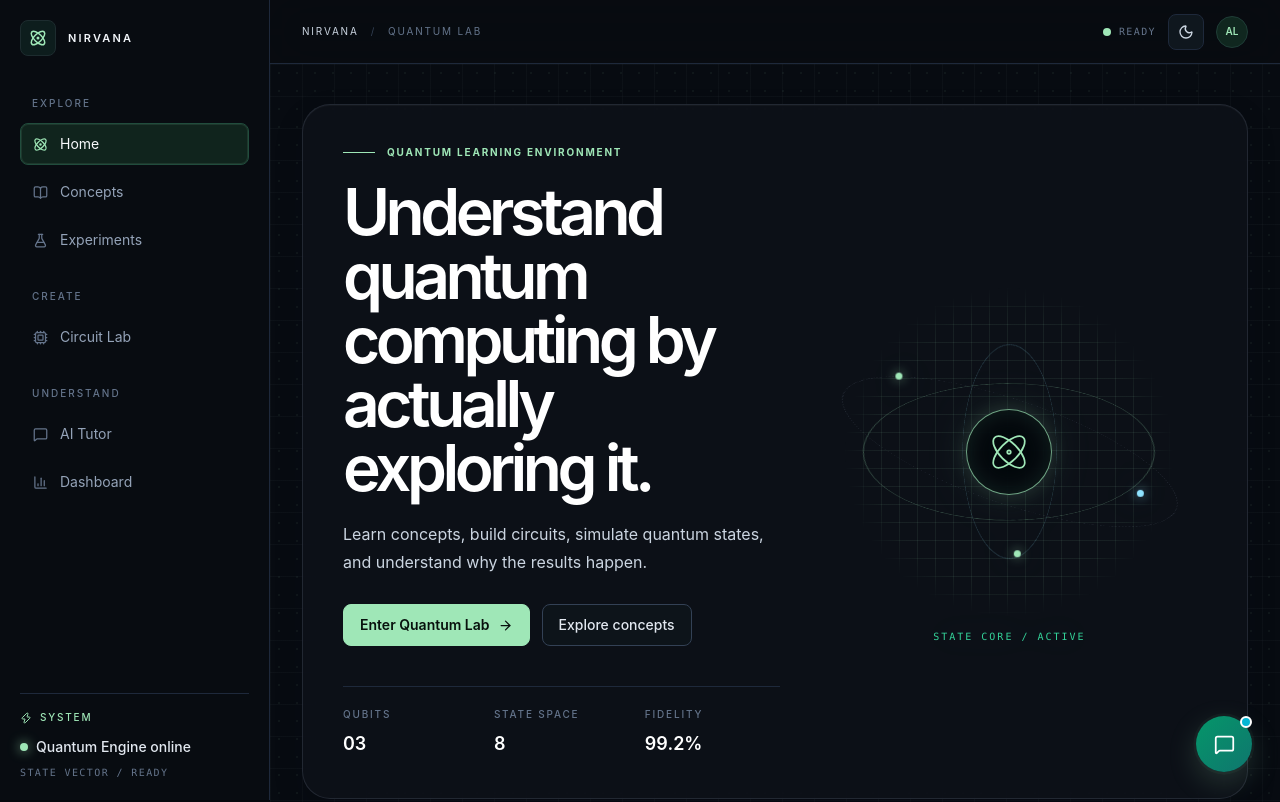
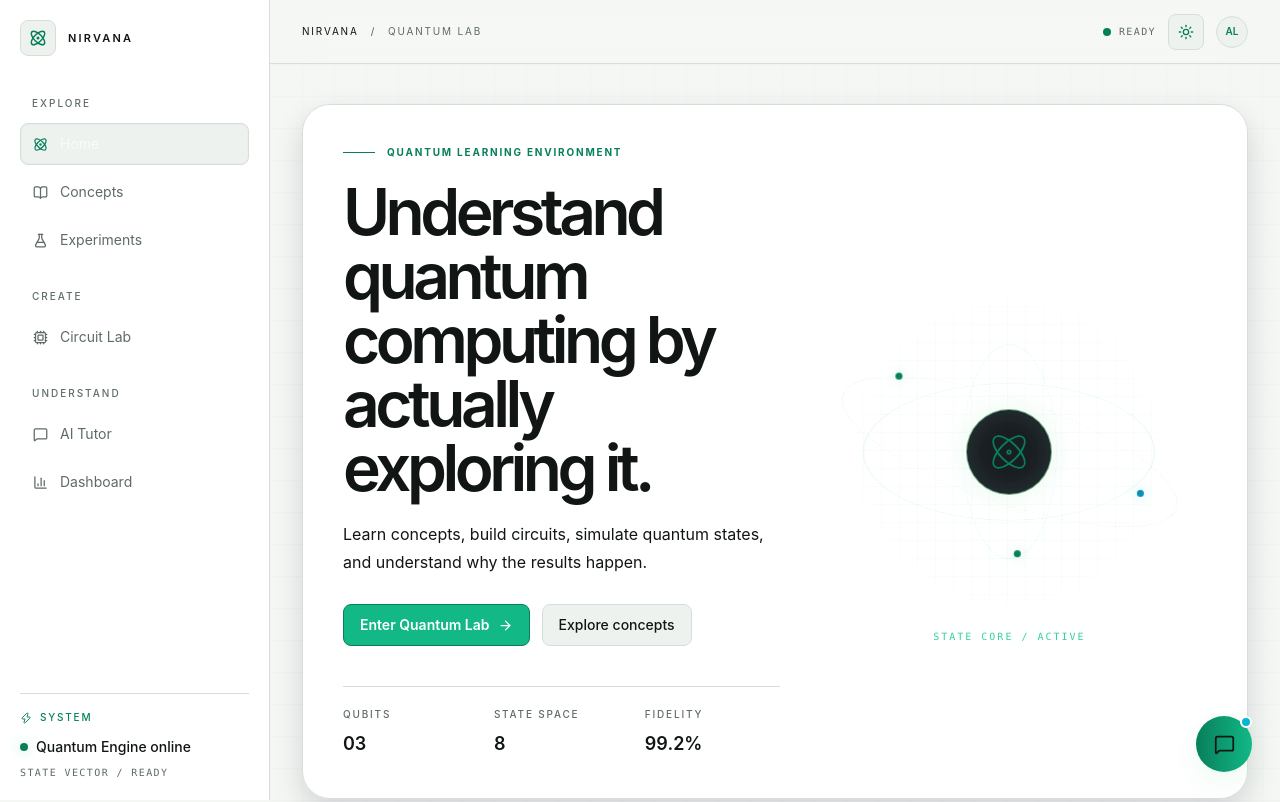
Before and after one commit to parthhemani08-dev/sih-website, a Next.js app: page / in a window 1280 px wide. Shown: the top 802 px of the page. Built offline with nearby package versions, Linux system fonts and the light colour scheme.

Commit message:
Update NIRVANA homepage footer

```diff
--- a/app/globals.css
+++ b/app/globals.css
@@ -3,23 +3,42 @@
 @tailwind utilities;
 
 :root {
-  --background: #05080d;
-  --foreground: #edf3f1;
-  --muted: #a3b0bc;
-  --panel: rgba(15, 19, 26, 0.92);
-  --panel-soft: rgba(17, 24, 31, 0.9);
-  --border: rgba(148, 163, 184, 0.16);
-  --accent: #9fe7b7;
-  --accent-strong: #70d8a1;
-  --accent-soft: rgba(159, 231, 183, 0.12);
-  --cyan: #8fe3ff;
+  --background: #f5f7f5;
+  --foreground: #111614;
+  --surface: #ffffff;
+  --surface-secondary: #eef2ef;
+  --muted: #5f6b65;
+  --panel: #ffffff;
+  --panel-soft: #eef2ef;
+  --border: #d6ded9;
+  --accent: #087f5b;
+  --accent-strong: #12b886;
+  --accent-soft: rgba(8, 127, 91, 0.12);
+  --accent-foreground: #ffffff;
+  --cyan: #0891b2;
+}
+
+html.dark {
+  --background: #080a0a;
+  --foreground: #f5f7f6;
+  --surface: #101313;
+  --surface-secondary: #151918;
+  --muted: #9aa5a0;
+  --panel: #101313;
+  --panel-soft: #151918;
+  --border: #29312e;
+  --accent: #20c997;
+  --accent-strong: #12b886;
+  --accent-soft: rgba(32, 201, 151, 0.12);
+  --accent-foreground: #08110d;
+  --cyan: #38d9e8;
 }
 
 * { box-sizing: border-box; }
 
 html {
   scroll-behavior: smooth;
-  color-scheme: dark;
+  color-scheme: light;
   background: var(--background);
 }
 
@@ -27,9 +46,8 @@ html.dark { color-scheme: dark; }
 
 body {
   margin: 0;
-  background:
-    radial-gradient(circle at top, rgba(84, 170, 130, 0.08), transparent 35%),
-    linear-gradient(180deg, #05080d 0%, #070c12 100%);
+  background-color: var(--background);
+  background-image: radial-gradient(circle at top, color-mix(in srgb, var(--accent) 8%, transparent), transparent 35%);
   color: var(--foreground);
   font-family: Inter, "Segoe UI", sans-serif;
   transition: background-color 0.2s ease, color 0.2s ease;
@@ -48,14 +66,14 @@ body {
 
 @layer utilities {
   .glass {
-    background: rgba(15, 19, 26, 0.78);
+    background: color-mix(in srgb, var(--surface) 92%, transparent);
     border: 1px solid var(--border);
     box-shadow: inset 0 1px 0 rgba(255,255,255,0.03), 0 12px 30px rgba(2, 6, 23, 0.14);
     backdrop-filter: blur(10px);
   }
 
   .panel-soft {
-    background: rgba(12, 17, 22, 0.88);
+    background: var(--surface-secondary);
     border: 1px solid var(--border);
   }
 
@@ -77,12 +95,57 @@ body {
 }
 
 .quantum-grid {
-  background-color: #070b11;
+  background-color: var(--background);
   background-image:
     linear-gradient(rgba(148, 163, 184, 0.04) 1px, transparent 1px),
     linear-gradient(90deg, rgba(148, 163, 184, 0.04) 1px, transparent 1px),
     radial-gradient(rgba(159, 231, 183, 0.12) 0.6px, transparent 0.8px);
   background-size: 32px 32px, 32px 32px, 18px 18px;
+}
+
+/* Existing pages use a mixture of Tailwind utility colors and the shared tokens.
+   These light-theme adapters keep legacy surfaces and typography in sync while
+   preserving intentionally dark quantum instrument panels. */
+html:not(.dark) [class~="text-white"] { color: var(--foreground) !important; }
+html:not(.dark) [class~="text-slate-100"],
+html:not(.dark) [class~="text-slate-200"],
+html:not(.dark) [class~="text-slate-300"] { color: var(--foreground) !important; }
+html:not(.dark) [class~="text-slate-400"],
+html:not(.dark) [class~="text-slate-500"] { color: var(--muted) !important; }
+html:not(.dark) [class~="text-slate-600"],
+html:not(.dark) [class~="text-slate-700"] { color: color-mix(in srgb, var(--muted) 82%, var(--foreground)) !important; }
+
+html:not(.dark) [class~="border-slate-700"],
+html:not(.dark) [class~="border-slate-800"],
+html:not(.dark) [class~="border-slate-200"] { border-color: var(--border) !important; }
+html:not(.dark) [class~="divide-slate-800"] > :not([hidden]) ~ :not([hidden]) { border-color: var(--border) !important; }
+html:not(.dark) [class~="bg-slate-50"],
+html:not(.dark) [class~="bg-white"] { background-color: var(--surface) !important; }
+html:not(.dark) [class~="bg-slate-100"] { background-color: var(--surface-secondary) !important; }
+html:not(.dark) [class~="bg-slate-900"],
+html:not(.dark) [class~="bg-slate-950"] { background-color: var(--surface-secondary) !important; }
+
+/* Legacy page markup contains arbitrary dark Tailwind colors. Normalize every
+   dark surface and text token here so light mode changes the full interface,
+   including the home showcase and simulator panels. */
+html:not(.dark) [class*="bg-[#"] { background-color: var(--surface-secondary) !important; }
+html:not(.dark) [class*="bg-[#9fe7b7]"] { background-color: var(--accent) !important; }
+html:not(.dark) [class*="bg-[#baf2d1]"] { background-color: var(--accent-strong) !important; }
+html:not(.dark) [class*="bg-[#08110d]"] { background-color: var(--accent-foreground) !important; }
+html:not(.dark) [class*="bg-[radial-gradient"],
+html:not(.dark) [class*="bg-[linear-gradient"] { background-image: none !important; }
+
+html:not(.dark) [class*="border-[#"] { border-color: var(--border) !important; }
+html:not(.dark) [class*="border-[#9fe7b7]"] { border-color: var(--accent) !important; }
+
+html:not(.dark) [class*="text-[#"] { color: var(--foreground) !important; }
+html:not(.dark) [class*="text-[#9fe7b7]"] { color: var(--accent) !important; }
+html:not(.dark) [class*="text-[#08110d]"] { color: var(--accent-foreground) !important; }
+html:not(.dark) [class~="text-cyan-300"],
+html:not(.dark) [class~="text-cyan-200"] { color: var(--cyan) !important; }
+
+html:not(.dark) [class*="bg-gradient-to"] {
+  background-image: linear-gradient(to right, var(--accent), var(--accent-strong)) !important;
 }
 
 .particle { animation: float 8s ease-in-out infinite; }
@@ -178,184 +241,3 @@ body {
   overflow-x: auto;
   margin: 0.5em 0;
 }
-.markdown-message .katex { font-size: 1em; }@tailwind base;
-@tailwind components;
-@tailwind utilities;
-
-:root {
-  --background: #05080d;
-  --foreground: #edf3f1;
-  --muted: #a3b0bc;
-  --panel: rgba(15, 19, 26, 0.92);
-  --panel-soft: rgba(17, 24, 31, 0.9);
-  --border: rgba(148, 163, 184, 0.16);
-  --accent: #9fe7b7;
-  --accent-strong: #70d8a1;
-  --accent-soft: rgba(159, 231, 183, 0.12);
-  --cyan: #8fe3ff;
-}
-
-* { box-sizing: border-box; }
-
-html {
-  scroll-behavior: smooth;
-  color-scheme: dark;
-  background: var(--background);
-}
-
-html.dark { color-scheme: dark; }
-
-body {
-  margin: 0;
-  background:
-    radial-gradient(circle at top, rgba(84, 170, 130, 0.08), transparent 35%),
-    linear-gradient(180deg, #05080d 0%, #070c12 100%);
-  color: var(--foreground);
-  font-family: Inter, "Segoe UI", sans-serif;
-  transition: background-color 0.2s ease, color 0.2s ease;
-}
-
-::selection {
-  background: rgba(159, 231, 183, 0.25);
-  color: #f8fafc;
-}
-
-@layer base {
-  h1, h2, h3, h4 { letter-spacing: -0.04em; }
-  a { text-decoration: none; }
-  button, input, textarea { font: inherit; }
-}
-
-@layer utilities {
-  .glass {
-    background: rgba(15, 19, 26, 0.78);
-    border: 1px solid var(--border);
-    box-shadow: inset 0 1px 0 rgba(255,255,255,0.03), 0 12px 30px rgba(2, 6, 23, 0.14);
-    backdrop-filter: blur(10px);
-  }
-
-  .panel-soft {
-    background: rgba(12, 17, 22, 0.88);
-    border: 1px solid var(--border);
-  }
-
-  .eyebrow {
-    font-size: 10px;
-    font-weight: 700;
-    letter-spacing: 0.18em;
-    text-transform: uppercase;
-    color: var(--accent);
-  }
-
-  .muted {
-    color: var(--muted);
-  }
-
-  .section-rule {
-    border-top: 1px solid var(--border);
-  }
-}
-
-.quantum-grid {
-  background-color: #070b11;
-  background-image:
-    linear-gradient(rgba(148, 163, 184, 0.04) 1px, transparent 1px),
-    linear-gradient(90deg, rgba(148, 163, 184, 0.04) 1px, transparent 1px),
-    radial-gradient(rgba(159, 231, 183, 0.12) 0.6px, transparent 0.8px);
-  background-size: 32px 32px, 32px 32px, 18px 18px;
-}
-
-.particle { animation: float 8s ease-in-out infinite; }
-.particle:nth-child(2n) { animation-delay: -2s; }
-@keyframes float {
-  0%, 100% { transform: translateY(0); opacity: 0.18; }
-  50% { transform: translateY(-8px); opacity: 0.4; }
-}
-
-.orbit-ring {
-  position: absolute;
-  inset: 50% auto auto 50%;
-  border: 1px solid rgba(159, 231, 183, 0.18);
-  border-radius: 999px;
-  transform: translate(-50%, -50%) rotate(-18deg);
-}
-.orbit-ring-one { width: 100%; height: 68%; }
-.orbit-ring-two { width: 68%; height: 100%; transform: translate(-50%, -50%) rotate(62deg); }
-.orbit-ring-three { width: 84%; height: 84%; border-color: rgba(143, 227, 255, 0.18); transform: translate(-50%, -50%) rotate(24deg); }
-.orbit-particle {
-  position: absolute;
-  left: 50%;
-  top: 50%;
-  width: 10px;
-  height: 10px;
-  border-radius: 999px;
-  background: var(--accent);
-  border: 2px solid rgba(5, 8, 13, 0.8);
-  box-shadow: 0 0 16px rgba(159, 231, 183, 0.4);
-}
-.orbit-particle-one { animation: orbit-one 9s linear infinite; }
-.orbit-particle-two { animation: orbit-two 11s linear infinite; background: var(--cyan); }
-@keyframes orbit-one { from { transform: translate(-50%, -50%) rotate(0deg) translateX(145px) rotate(0deg); } to { transform: translate(-50%, -50%) rotate(360deg) translateX(145px) rotate(-360deg); } }
-@keyframes orbit-two { from { transform: translate(-50%, -50%) rotate(180deg) translateX(118px) rotate(-180deg); } to { transform: translate(-50%, -50%) rotate(540deg) translateX(118px) rotate(-540deg); } }
-
-.state-core { filter: drop-shadow(0 0 18px rgba(159, 231, 183, 0.12)); }
-.state-core-grid {
-  background-image: linear-gradient(rgba(159, 231, 183, 0.08) 1px, transparent 1px), linear-gradient(90deg, rgba(159, 231, 183, 0.08) 1px, transparent 1px);
-  background-size: 18px 18px;
-  mask-image: radial-gradient(circle, black 0 58%, transparent 72%);
-}
-.state-core-ring { position: absolute; inset: 12%; border: 1px solid rgba(159, 231, 183, 0.28); border-radius: 50%; }
-.state-core-ring-a { animation: core-spin-a 12s linear infinite; }
-.state-core-ring-b { inset: 22%; border-color: rgba(143, 227, 255, 0.2); animation: core-spin-b 10s linear infinite reverse; }
-.state-core-ring-c { inset: 4%; border-style: dashed; border-color: rgba(148, 163, 184, 0.18); animation: core-spin-c 18s linear infinite; }
-.state-core-node { position: absolute; width: 7px; height: 7px; border-radius: 50%; background: var(--accent); box-shadow: 0 0 12px rgba(159, 231, 183, 0.7); }
-.state-core-node-a { left: 18%; top: 28%; animation: core-node-a 5s ease-in-out infinite; }
-.state-core-node-b { right: 15%; top: 60%; background: var(--cyan); box-shadow: 0 0 12px rgba(143, 227, 255, 0.7); animation: core-node-b 6s ease-in-out infinite; }
-.state-core-node-c { left: 48%; bottom: 20%; animation: core-node-c 4s ease-in-out infinite; }
-.state-core-center {
-  position: absolute; left: 50%; top: 50%; display: flex; height: 86px; width: 86px; transform: translate(-50%, -50%); align-items: center; justify-content: center; border: 1px solid rgba(159, 231, 183, 0.7); border-radius: 50%; background: rgba(2, 6, 12, 0.9); color: var(--accent); box-shadow: inset 0 0 24px rgba(159, 231, 183, 0.12), 0 0 20px rgba(159, 231, 183, 0.12);
-}
-@keyframes core-spin-a { from { transform: rotateX(62deg) rotateZ(0deg); } to { transform: rotateX(62deg) rotateZ(360deg); } }
-@keyframes core-spin-b { from { transform: rotateY(64deg) rotateZ(360deg); } to { transform: rotateY(64deg) rotateZ(0deg); } }
-@keyframes core-spin-c { from { transform: rotateX(72deg) rotateY(18deg) rotateZ(0deg); } to { transform: rotateX(72deg) rotateY(18deg) rotateZ(360deg); } }
-@keyframes core-node-a { 50% { transform: translate(18px, 12px); } }
-@keyframes core-node-b { 50% { transform: translate(-15px, -20px); } }
-@keyframes core-node-c { 50% { transform: translate(12px, -10px); } }
-
-.circuit-trace {
-  background: linear-gradient(var(--accent), var(--accent)) 0 0 / 1px 70% no-repeat, linear-gradient(90deg, var(--accent), var(--accent)) 0 0 / 70% 1px no-repeat, radial-gradient(circle, var(--accent-strong) 0 3px, transparent 3px) right 28% / 8px 8px no-repeat;
-}
-
-.assistant-pulse { animation: assistant-pulse 2.8s ease-in-out infinite; }
-@keyframes assistant-pulse { 0%, 100% { box-shadow: 0 10px 30px rgba(159,231,183,.18); } 50% { box-shadow: 0 10px 30px rgba(159,231,183,.18), 0 0 0 7px rgba(159,231,183,.1); } }
-
-/* Styling for AI chat responses rendered as Markdown (headers, bold, lists, math) */
-.markdown-message h1, .markdown-message h2, .markdown-message h3, .markdown-message h4 {
-  font-weight: 600;
-  margin-top: 0.9em;
-  margin-bottom: 0.4em;
-  color: inherit;
-}
-.markdown-message h3, .markdown-message h4 { font-size: 0.95em; }
-.markdown-message p { margin-bottom: 0.6em; }
-.markdown-message p:last-child { margin-bottom: 0; }
-.markdown-message strong { font-weight: 600; }
-.markdown-message ul, .markdown-message ol {
-  margin: 0.4em 0 0.6em 1.2em;
-  padding: 0;
-}
-.markdown-message li { margin-bottom: 0.25em; }
-.markdown-message code {
-  background: rgba(255, 255, 255, 0.08);
-  padding: 1px 5px;
-  border-radius: 4px;
-  font-size: 0.9em;
-}
-.markdown-message pre {
-  background: rgba(255, 255, 255, 0.06);
-  padding: 10px 12px;
-  border-radius: 8px;
-  overflow-x: auto;
-  margin: 0.5em 0;
-}
-.markdown-message .katex { font-size: 1em; }
--- a/components/platform-shell.tsx
+++ b/components/platform-shell.tsx
@@ -62,8 +62,8 @@ export default function PlatformShell({ children }: { children: React.ReactNode
 
   return (
     <AssistantProvider>
-      <div className="min-h-screen bg-[#05080d] text-slate-100">
-        <aside className={`fixed inset-y-0 left-0 z-40 w-[270px] border-r border-slate-800 bg-[#090d12]/95 p-5 backdrop-blur-xl transition-transform lg:translate-x-0 ${open ? "translate-x-0" : "-translate-x-full"}`}>
+      <div className="min-h-screen bg-[var(--background)] text-[var(--foreground)]">
+        <aside className={`fixed inset-y-0 left-0 z-40 w-[270px] border-r border-[var(--border)] bg-[var(--surface)] p-5 backdrop-blur-xl transition-transform lg:translate-x-0 ${open ? "translate-x-0" : "-translate-x-full"}`}>
           <div className="flex items-center justify-between">
             <Link href="/" onClick={() => setOpen(false)} className="flex items-center gap-3">
               <span className="flex h-9 w-9 items-center justify-center rounded-lg border border-[#1d2c2f] bg-[#0d1d1d] text-[#9fe7b7]">
@@ -120,7 +120,7 @@ export default function PlatformShell({ children }: { children: React.ReactNode
         {open && <button aria-label="Close navigation overlay" className="fixed inset-0 z-30 bg-[#02070d]/70 lg:hidden" onClick={() => setOpen(false)} />}
 
         <div className="lg:pl-[270px]">
-          <header className="sticky top-0 z-20 flex h-16 items-center justify-between border-b border-slate-800 bg-[#090d12]/80 px-5 backdrop-blur-xl lg:px-8">
+          <header className="sticky top-0 z-20 flex h-16 items-center justify-between border-b border-[var(--border)] bg-[var(--surface)]/90 px-5 backdrop-blur-xl lg:px-8">
             <button aria-label="Open navigation" className="text-slate-300 lg:hidden" onClick={() => setOpen(true)}>
               <Menu size={18} />
             </button>
@@ -142,7 +142,7 @@ export default function PlatformShell({ children }: { children: React.ReactNode
                 onClick={toggleTheme}
                 className="flex h-9 w-9 items-center justify-center rounded-lg border border-slate-800 bg-[#0f171e] text-slate-300 transition hover:border-[#2b433d] hover:text-[#9fe7b7]"
               >
-                {darkMode ? <Sun size={16} /> : <Moon size={16} />}
+                {darkMode ? <Moon size={16} /> : <Sun size={16} />}
               </button>
               <div className="flex h-8 w-8 items-center justify-center rounded-full border border-[#1f3d37] bg-[#10271f] text-[10px] font-semibold text-[#9fe7b7]">
                 AL
@@ -151,7 +151,7 @@ export default function PlatformShell({ children }: { children: React.ReactNode
           </header>
           <main className="min-h-[calc(100vh-4rem)]">{children}</main>
 
-          <footer className="border-t border-slate-800 bg-[#05080d]">
+          <footer className="border-t border-[var(--border)] bg-[var(--background)]">
             <div className="mx-auto max-w-7xl px-5 py-12 sm:px-8 lg:px-10">
               <div className="grid gap-10 md:grid-cols-2 xl:grid-cols-4">
                 <div className="xl:col-span-1">
```
Also changed, not shown: 1 other file (tests, documents, lock files or other folders).
